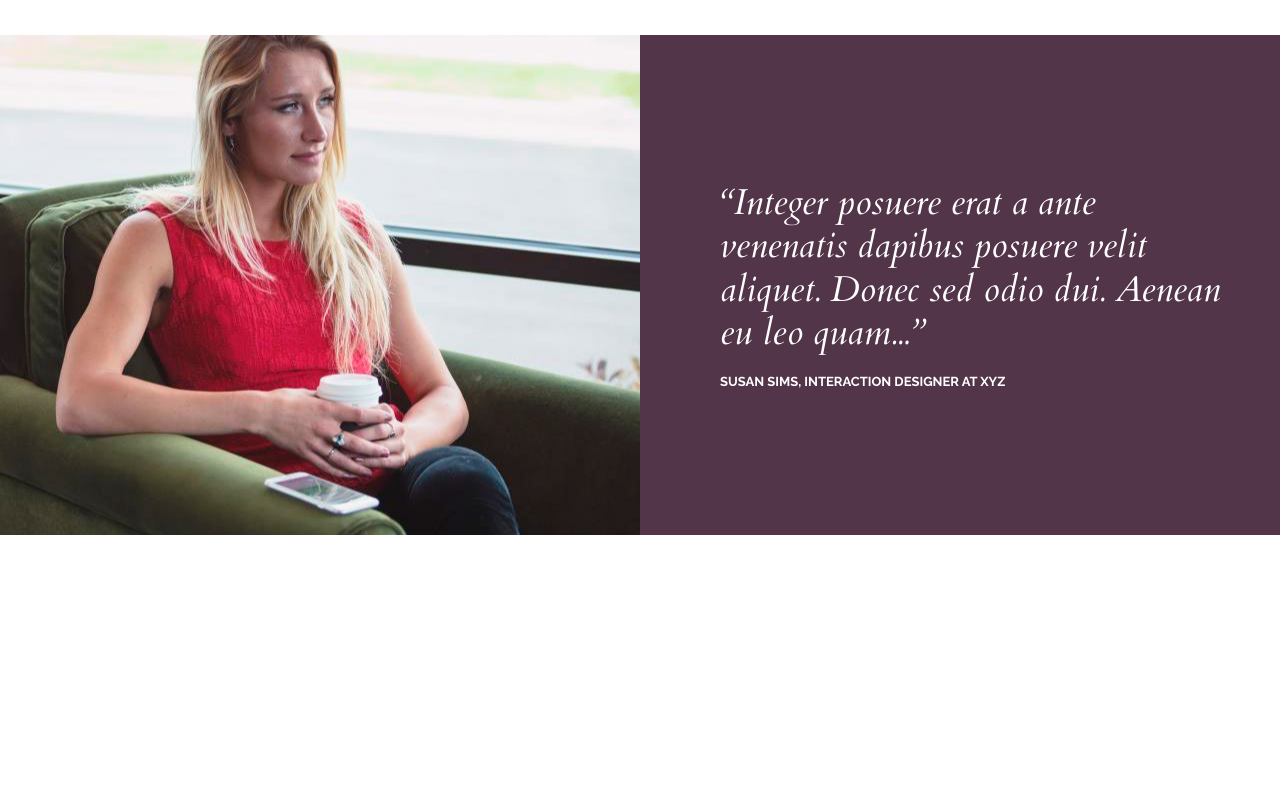
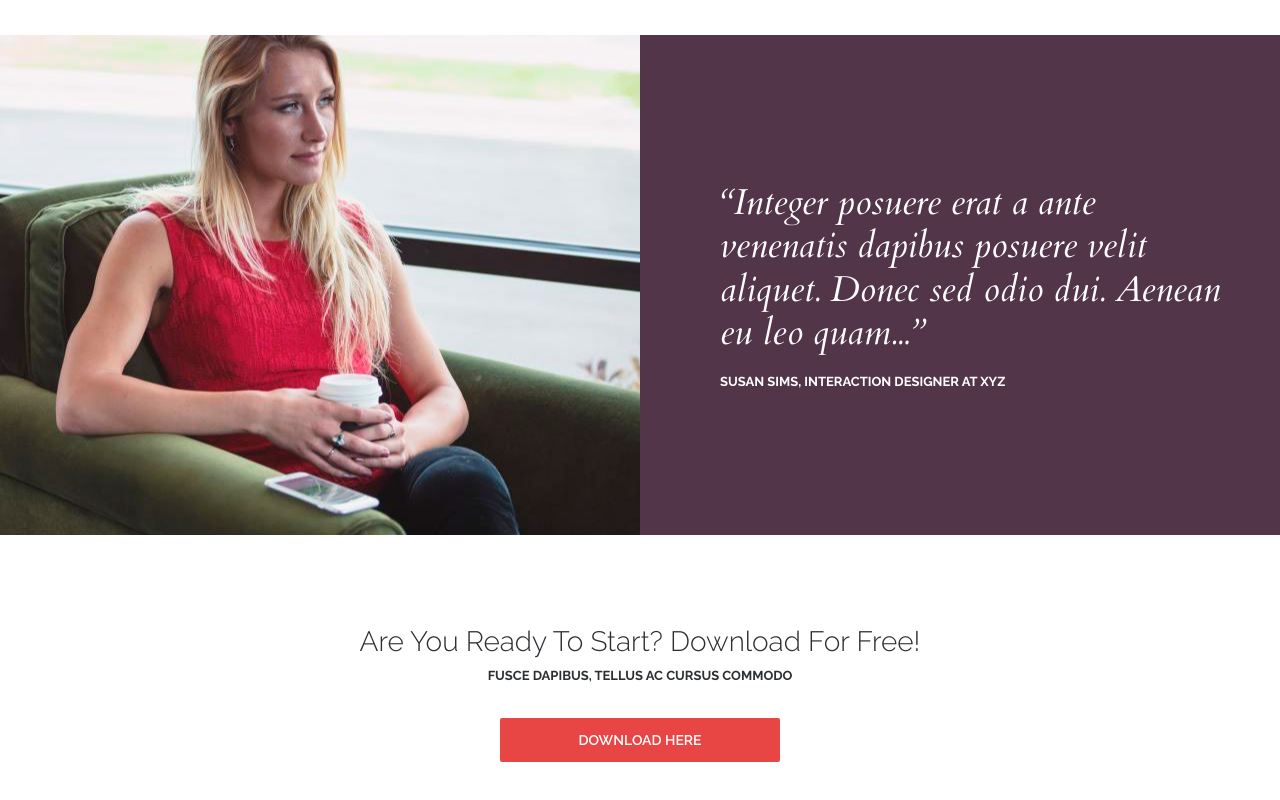
Before and after one commit to avsinitsina/activeBox, a plain HTML site: page index.html in a window 1280 px wide. Shown: the part 2850-3650 px from the top of the page. Before the commit the page ends 3385 px from the top, so only its background shows below. Drawn offline with nearby package versions, Linux system fonts and the light colour scheme.

Commit message:
Addition of download section

```diff
--- a/index.html
+++ b/index.html
@@ -5,7 +5,7 @@
     <meta charset="UTF-8">
     <link rel="stylesheet" href="style.css">
     <link
-        href="https://fonts.googleapis.com/css?family=Cardo:400,400i|Open+Sans:400,700|Raleway:400,600,700&display=swap&subset=cyrillic"
+        href="https://fonts.googleapis.com/css?family=Cardo:400,400i|Open+Sans:400,700|Raleway:300,400,600,700&display=swap&subset=cyrillic"
         rel="stylesheet">
     <title>ActiveBox</title>
 </head>
@@ -334,9 +334,21 @@
                     <div class="reviews__author">Susan Sims, Interaction Designer at XYZ</div>
                 </div>
             </div>
-        </div> <!--/.container-->
-    </div> <!--/.reviews-->
+        </div>
+        <!--/.container-->
+    </div>
+    <!--/.reviews-->
 
+    <!-- Download -->
+    <div class="download">
+        <div class="container">
+            <h3 class="download__title">Are You Ready To Start? Download For Free!</h3>
+            <div class="download__text">
+                <p>Fusce dapibus, tellus ac cursus commodo</p>
+            </div>
+            <a class="btn btn--red btn--long" href="">Download Here</a>
+        </div>
+    </div>
 </body>
 
 </html>
--- a/style.css
+++ b/style.css
@@ -103,7 +103,7 @@ header{
 .btn{
     display: inline-block;
     vertical-align: top;
-
+    text-align: center;
     font-size: 14px;
     font-weight: 600;
     font-family: inherit;
@@ -122,6 +122,9 @@ header{
 }
 .btn--red:hover{
     background-color: #ca3232;
+}
+.btn--long{
+    min-width: 280px;
 }
 
 /*Features*/
@@ -312,3 +315,22 @@ header{
     color: white;
     text-transform: uppercase;
 }
+
+/* Download */
+.download{
+    text-align: center;
+    margin: 90px 0;
+}
+.download__title{
+    font-size: 28px;
+    color: #2d3033;
+    font-weight: 300;
+    margin-bottom: 10px;
+}
+.download__text{
+    font-size: 13px;
+    font-weight: 700;
+    color: #2d3033;
+    text-transform: uppercase;
+    margin-bottom: 35px;
+}
```
Lines whose indentation alone changed are shown as unchanged.
